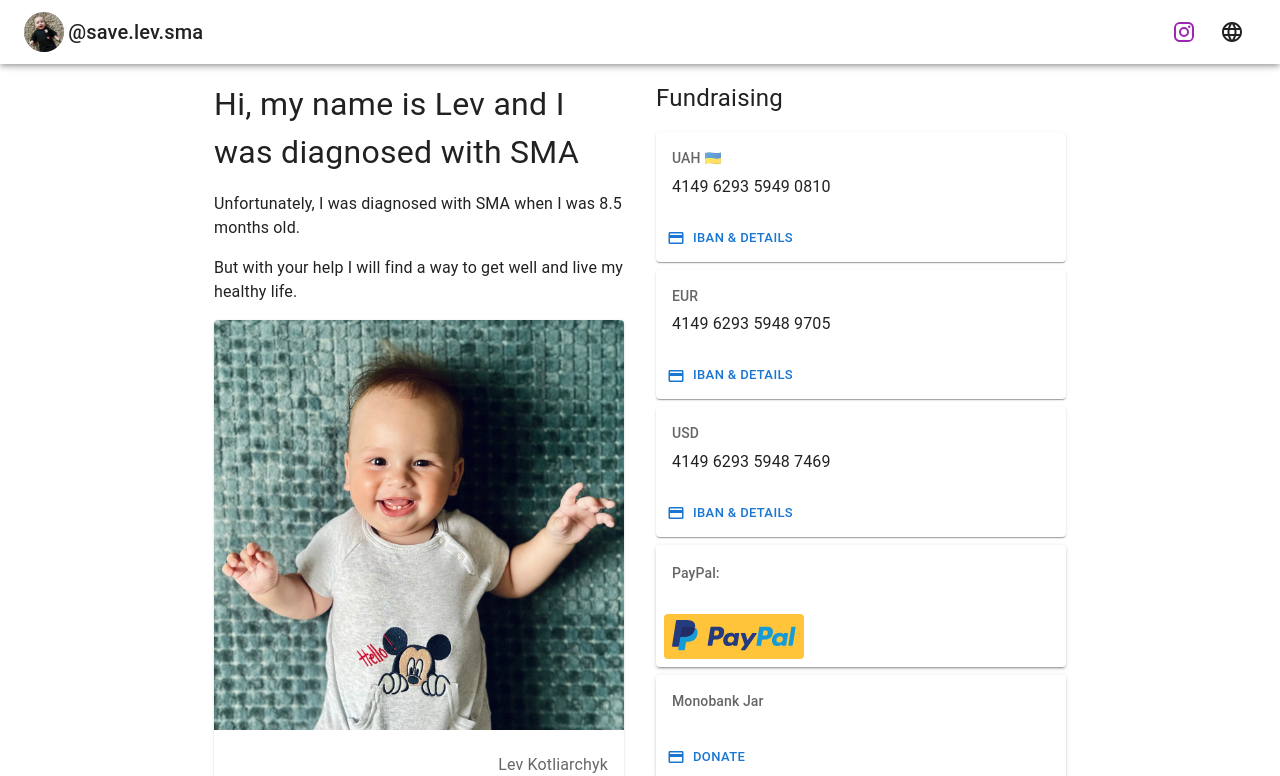
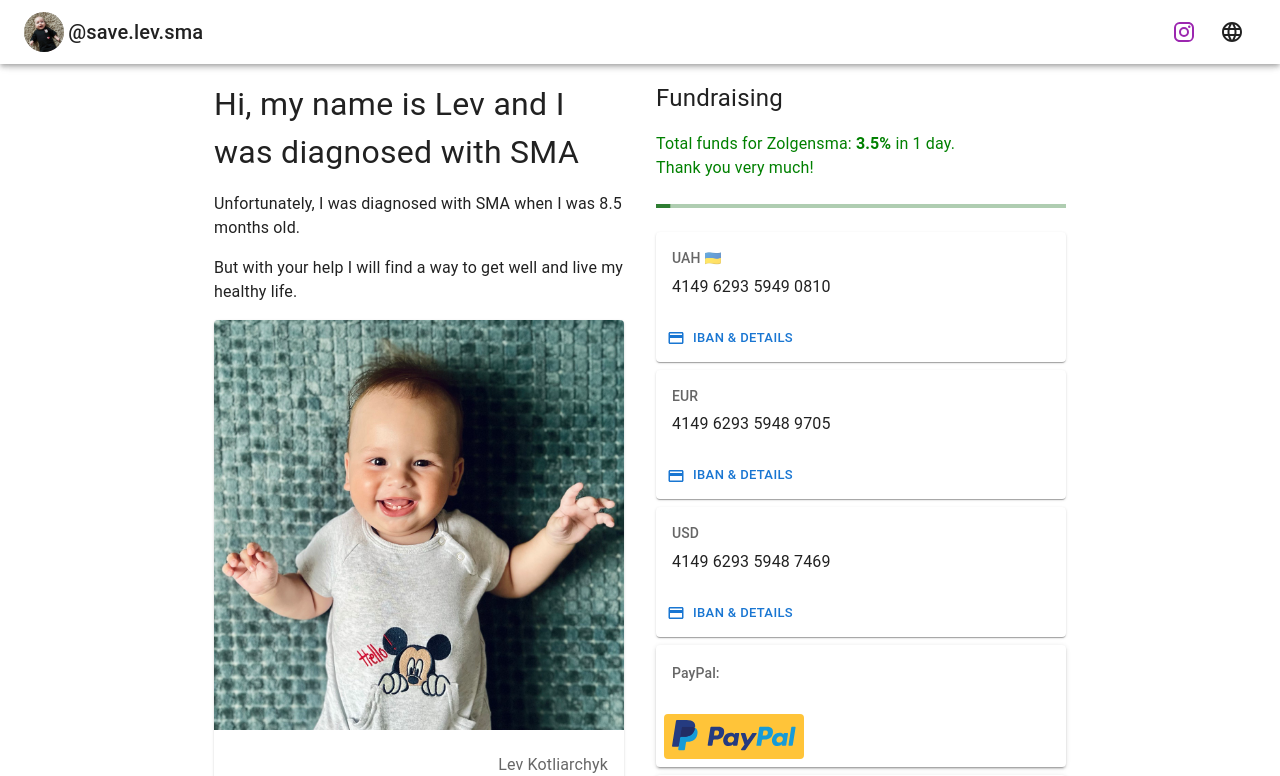
Before and after one commit to annexare/SaveLev, a Next.js app: page / in a window 1280 px wide. Shown: the top 776 px of the page. Built offline with nearby package versions, Linux system fonts and the light colour scheme.

Commit message:
feat: fundraising status

```diff
--- a/locales/en.ts
+++ b/locales/en.ts
@@ -3,6 +3,11 @@ export const en = {
   name: 'Lev Kotliarchyk',
   description:
     'At the age of 8.5 months, I was diagnosed with SMA. But I want to live, help me heal.',
+  fundraisingTotal: 'Total funds for Zolgensma',
+  fundraisingDays: (days: number): string => {
+    const lastDigit: number = Number(`${days}`.split('').pop())
+    return `in ${days} day${lastDigit === 1 ? '' : 's'}`
+  },
   infoH1: 'Hi, my name is Lev and I was diagnosed with SMA',
   infoBody: [
     'Unfortunately, I was diagnosed with SMA when I was 8.5 months old.',
@@ -12,11 +17,13 @@ export const en = {
   monoBanka: 'Monobank Jar',
   monoDonate: 'Donate',
   paymentDetails: 'Fundraising',
-  socialDad: 'My dad\'s',
-  socialMom: 'My mom\'s',
+  socialDad: "My dad's",
+  socialMom: "My mom's",
   socialMy: 'My',
   socialNetworks: 'Social networks',
   socialNetworksInfo: 'You can fing my photos, videos and all updates here:',
+  thankYou: 'Thank you very much!',
+  zolgensmaPrice: 'Approximate price for Zolgensma is $2.1M.',
 
   actionClose: 'Close',
   actionLanguage: 'Language',
--- a/locales/uk.ts
+++ b/locales/uk.ts
@@ -5,6 +5,19 @@ export const uk: Translation = {
   name: 'Лев Котлярчик',
   description:
     'У віці 8.5 місяців у мене діагностували СМА. Але я хочу жити, допоможіть мені вилікуватись.',
+  fundraisingTotal: 'Всього зібрано на Zolgensma',
+  fundraisingDays: (days: number): string => {
+    const lastDigit: number = Number(`${days}`.split('').pop())
+    let plural = 'днів'
+
+    if (lastDigit === 1) {
+      plural = 'день'
+    } else if (lastDigit >= 2 && lastDigit <= 4) {
+      plural = 'дні'
+    }
+
+    return `за ${days} ${plural}`
+  },
   infoH1: 'Привіт, мене звати Лев і мені діагностували СМА',
   infoBody: [
     'Нажаль, у мене діагностували СМА коли мені було 8.5 місяців.',
@@ -19,6 +32,8 @@ export const uk: Translation = {
   socialMy: 'Мій',
   socialNetworks: 'Соціальні мережі',
   socialNetworksInfo: 'Ви можете знайти мої фото, відео та всі оновлення тут:',
+  thankYou: 'Щиро дякуємо вам!',
+  zolgensmaPrice: 'Приблизна вартість Zolgensma — 2.1 мільйони доларів США.',
 
   actionClose: 'Закрити',
   actionLanguage: 'Мова',
--- a/pages/index.tsx
+++ b/pages/index.tsx
@@ -17,6 +17,7 @@ import { trackSelectEvent } from 'src/analytics'
 import { BaseCssSeo, mainLevPhoto } from 'src/components/BaseCssSeo'
 import { BaseFooter } from 'src/components/BaseFooter'
 import { CreditCard } from 'src/components/CreditCard'
+import { FundraisingStatus } from 'src/components/FundraisingStatus'
 import { PayPalButton } from 'src/components/PayPal'
 import { TopNavBar } from 'src/components/TopNavBar'
 import { InstagramButton } from 'src/components/social/InstagramButton'
@@ -84,6 +85,10 @@ const Home: NextPage = () => {
             </Typography>
 
             <Grid container spacing={1}>
+              <Grid item xs={12}>
+                <FundraisingStatus />
+              </Grid>
+
               {creditCards.map((card) => (
                 <Grid key={card.number} item xs={12} sm={6} md={12}>
                   <CreditCard {...card} />
--- /dev/null
+++ b/src/components/FundraisingStatus.tsx
@@ -0,0 +1,46 @@
+import { FC } from 'react'
+
+import LinearProgress from '@mui/material/LinearProgress'
+import Typography from '@mui/material/Typography'
+import Tooltip, { TooltipProps, tooltipClasses } from '@mui/material/Tooltip'
+import { styled } from '@mui/material/styles'
+
+import { fundraisingStartDate, fundraisingGoals, totalInUAH } from 'src/fundraising'
+import { useTranslation } from 'src/hooks/useTranslation'
+
+const getDaysSince = (since: Date): number => {
+  const ms = new Date().getTime() - since.getTime()
+  return Math.trunc(ms / (1000 * 3600 * 24))
+}
+
+const BootstrapTooltip = styled(({ className, ...props }: TooltipProps) => (
+  <Tooltip {...props} arrow classes={{ popper: className }} />
+))(({ theme }) => ({
+  [`& .${tooltipClasses.arrow}`]: {
+    color: theme.palette.common.black,
+  },
+  [`& .${tooltipClasses.tooltip}`]: {
+    backgroundColor: theme.palette.common.black,
+  },
+}))
+
+export const FundraisingStatus: FC = () => {
+  const t = useTranslation()
+
+  const daysSince = getDaysSince(fundraisingStartDate)
+  const progressPercent = (totalInUAH / fundraisingGoals.UAH) * 100
+
+  return (
+    <BootstrapTooltip title={t.zolgensmaPrice}>
+      <Typography color="green" paragraph gutterBottom>
+        {t.fundraisingTotal}: <strong>{progressPercent.toFixed(1)}%</strong>{' '}
+        {t.fundraisingDays(daysSince)}.
+        <br />
+        {t.thankYou}
+        <br />
+        <br />
+        <LinearProgress color="success" variant="determinate" value={progressPercent} />
+      </Typography>
+    </BootstrapTooltip>
+  )
+}
--- /dev/null
+++ b/src/fundraising.ts
@@ -0,0 +1,42 @@
+import { TCurrency, TForeignCurrency } from './types'
+
+export const fundraisingGoalUSD = 2100000
+
+export interface IFundraisingStatus {
+  MonoJar: number
+  PayPal: number
+  Privat: Record<TCurrency, number>
+  NBU: Record<TForeignCurrency, number>
+}
+
+export const fundraisingStatus: IFundraisingStatus = {
+  MonoJar: 722248.7,
+  PayPal: 4634.48,
+  Privat: {
+    UAH: 1768452,
+    USD: 35,
+    EUR: 438,
+  },
+  NBU: {
+    EUR: 37.25,
+    USD: 36.6,
+  },
+}
+
+const { MonoJar, NBU, PayPal, Privat } = fundraisingStatus
+
+const numberToFixed = (value: number): number => Number(Number(value).toFixed(1))
+
+export const usdToEur = NBU.USD / NBU.EUR
+
+export const totalInUAH = numberToFixed(
+  MonoJar + PayPal * NBU.USD + Privat.UAH + Privat.EUR * NBU.EUR + Privat.USD * NBU.USD,
+)
+
+export const fundraisingStartDate = new Date('2022-07-21 09:00')
+
+export const fundraisingGoals: Record<TCurrency, number> = {
+  UAH: numberToFixed(fundraisingGoalUSD * NBU.USD),
+  EUR: numberToFixed(fundraisingGoalUSD * usdToEur),
+  USD: fundraisingGoalUSD,
+}
--- a/src/types.ts
+++ b/src/types.ts
@@ -1 +1,2 @@
-export type TCurrency = 'EUR' | 'UAH' | 'USD'
+export type TForeignCurrency = 'EUR' | 'USD'
+export type TCurrency = 'UAH' | TForeignCurrency
```
